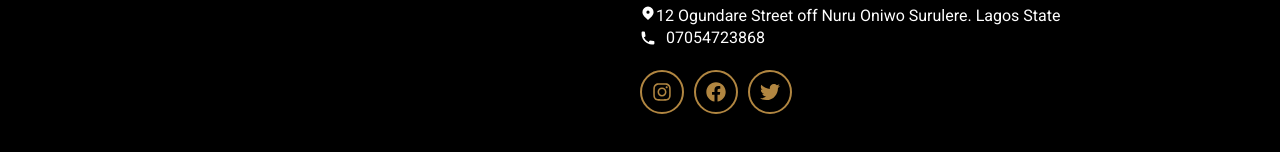
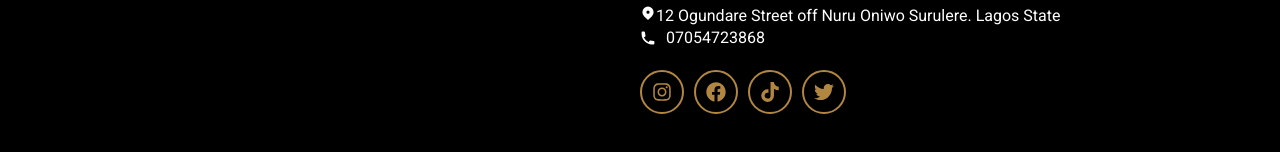
Before and after one commit to DevEmmy/Gold-Friends, a Next.js app: page / in a window 1280 px wide. Shown: the part 5942-6094 px from the top of the page. Built offline with nearby package versions, Linux system fonts and the light colour scheme; no server answers.

Commit message:
added social links

```diff
--- a/src/Components/Footer.jsx
+++ b/src/Components/Footer.jsx
@@ -1,10 +1,34 @@
 import React from 'react'
-import { FaFacebook, FaInstagram, FaTwitter } from "react-icons/fa"
+import { FaFacebook, FaInstagram, FaTiktok, FaTwitter } from "react-icons/fa"
 import { HiLocationMarker, HiPhone } from 'react-icons/hi'
 import styled from 'styled-components'
 import { details } from 'utilities/details'
+import Link from 'next/link'
 
 const Footer = () => {
+
+  const socialMedia = [
+    {
+      title: "Instagram",
+      icon: <FaInstagram />,
+      link: "https://www.instagram.com/goldfriendstravelsandtour/"
+    },
+    {
+      title: "Facebook",
+      icon: <FaFacebook />,
+      link: "https://www.facebook.com/OFFICIALGOLDFRIENDS"
+    },
+    {
+      title: "TikTok",
+      icon: <FaTiktok />,
+      link: "https://www.tiktok.com/@goldfriends23"
+    },
+    {
+      title: "Twitter",
+      icon: <FaTwitter />,
+      link: "https://twitter.com/goldfriends16"
+    }
+  ]
   return (
     <FooterContainer id="footer">
         <div className="left">
@@ -47,17 +71,17 @@ const Footer = () => {
             </div>
             {/* <div>Contact <HiPhone /> : 0907823236, 0902236237</div> */}
             <div className="socials">
-                <div>
-                    <FaInstagram />
-                </div>
-
-                <div>
-                    <FaFacebook />
-                </div>
-
-                <div>
-                    <FaTwitter />
-                </div>
+                {
+                  socialMedia.map((social, i)=>{
+                    return(
+                      <Link key={i} href={social.link}>
+                        <div>
+                          {social.icon}
+                        </div>
+                      </Link>
+                    )
+                  })
+                }
             </div>
         </div>
     </FooterContainer>
```
